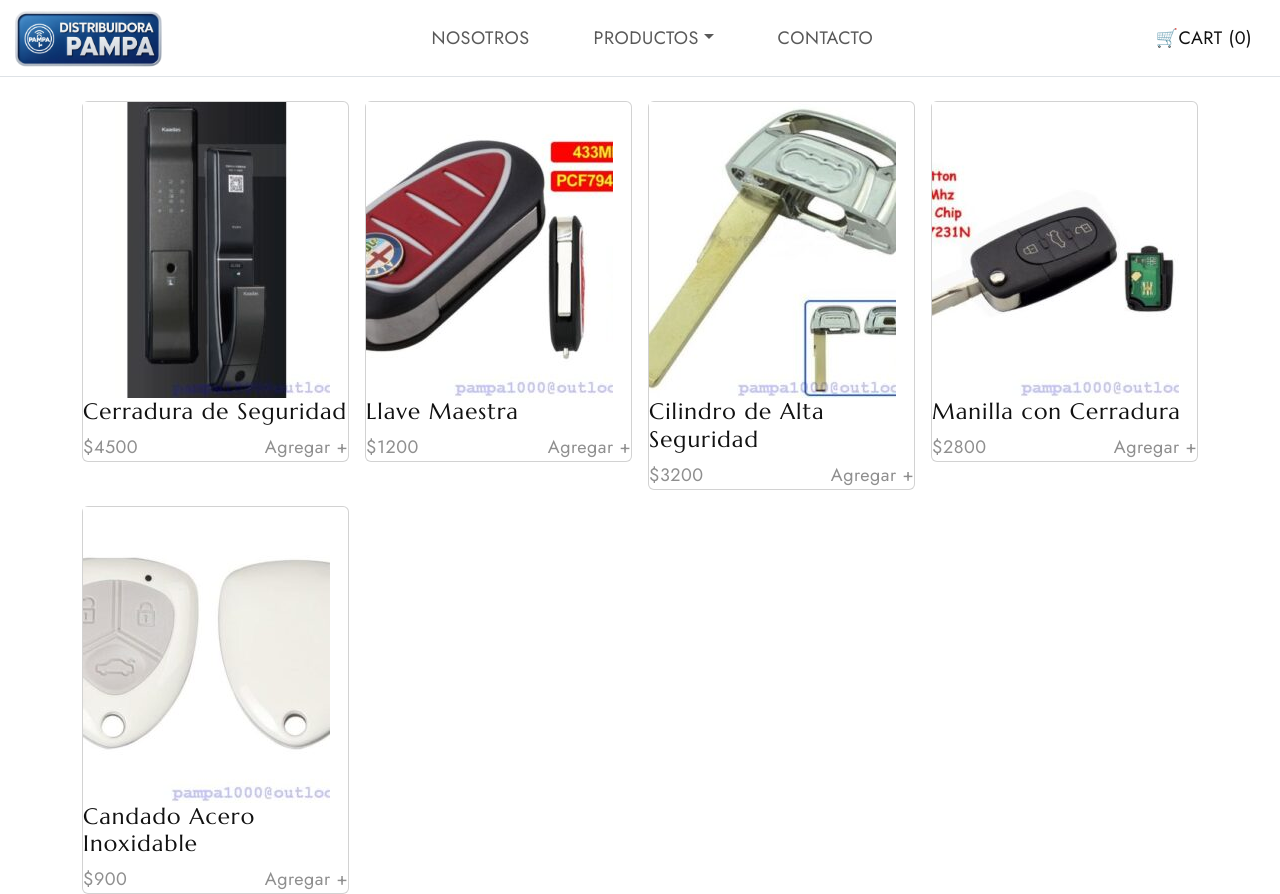
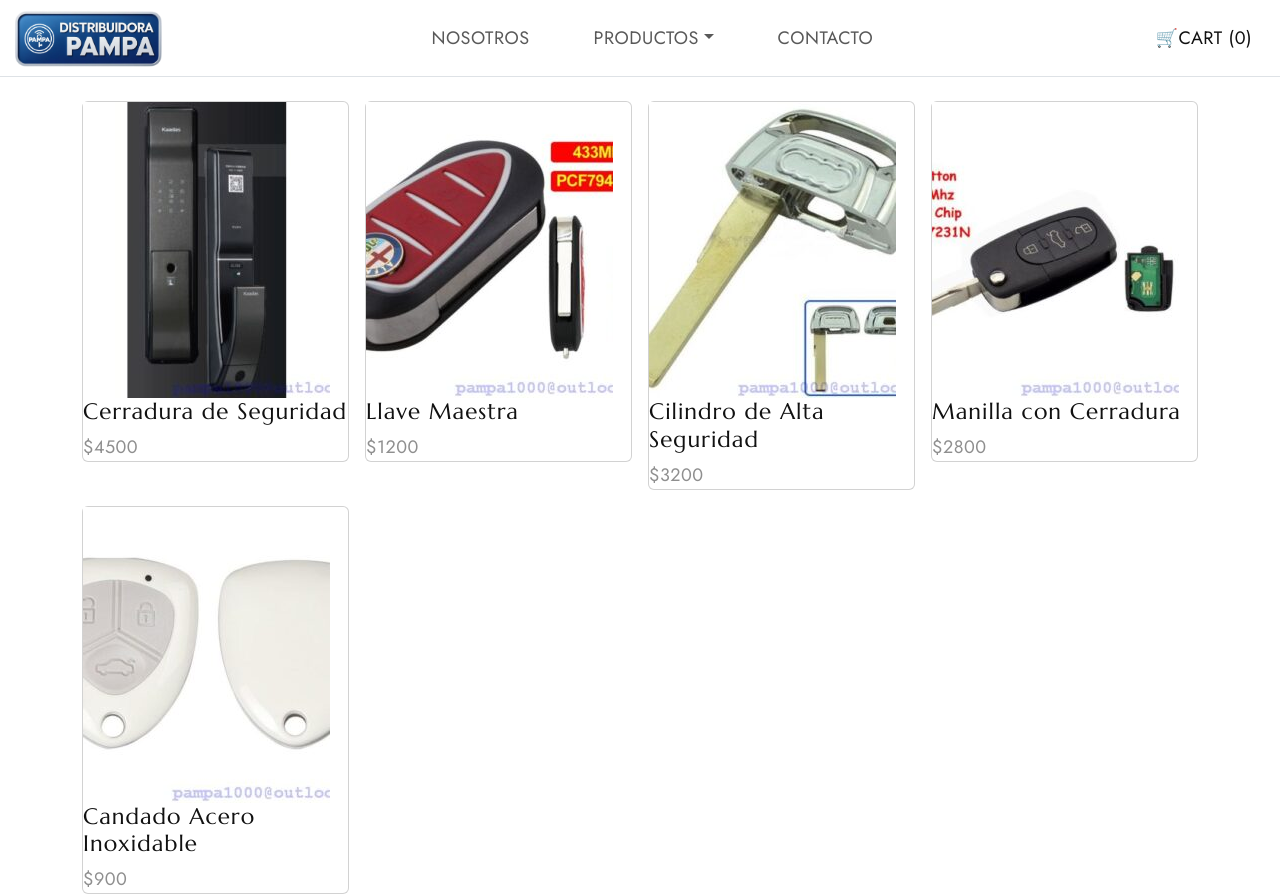
Before and after one commit to danielagutie/ProyectoFinal-Gutierrez, a React (Vite) app: page / in a window 1280 px wide. Built offline with nearby package versions, Linux system fonts and the light colour scheme.

Commit message:
Primera subida[

```diff
--- a/index.html
+++ b/index.html
@@ -12,8 +12,6 @@
     href="https://fonts.googleapis.com/css2?family=Jost:ital,wght@0,300;0,400;0,500;0,700;1,300;1,400;1,500;1,700&family=Marcellus&display=swap"
     rel="stylesheet">
 
-  <script src="https://stackpath.bootstrapcdn.com/bootstrap/4.4.1/js/bootstrap.bundle.min.js"></script>
-
   <title>PAMPA | Todo para el cerrajero</title>
 </head>
 
--- a/package.json
+++ b/package.json
@@ -12,6 +12,7 @@
   "dependencies": {
     "@mantine/core": "^8.3.4",
     "@mantine/hooks": "^8.3.4",
+    "axios": "^1.12.2",
     "react": "^19.1.1",
     "react-dom": "^19.1.1"
   },
--- a/src/components/Item.jsx
+++ b/src/components/Item.jsx
@@ -4,18 +4,17 @@ export default function Item({ prod }) {
   return (
 
 
-    <div class="col-lg-3 col-md-6 col-sm-12">
-      <div class="card">
-        <div class="image-container">
+    <div className="col-lg-3 col-md-6 col-sm-12">
+      <div className="card">
+        <div className="image-container">
           <a href="#">
             <img src={prod.img} alt={prod.title} className="product-image" />
           </a>
         </div>
-        <div class="product-detail-container">
-          <h5 class="dress-name">{prod.title}</h5>
-          <div class="d-flex justify-content-between align-items-center mt-2">
-            <span class="new-price">${prod.price}</span>
-            <span class="buy">Agregar +</span>
+        <div className="product-detail-container">
+          <h5 className="dress-name">{prod.title}</h5>
+          <div className="d-flex justify-content-between align-items-center mt-2">
+            <span className="new-price">${prod.price}</span>
           </div>
         </div>
       </div>
--- a/src/components/ItemListContainer/ItemListContainer.jsx
+++ b/src/components/ItemListContainer/ItemListContainer.jsx
@@ -1,17 +1,16 @@
-import { useState } from "react";
+import { useState, useEffect } from "react";
 // import "./ItemListContainer.css";
-
-import { products } from "../../data/products.js";
+import getProducts from "../../data/API.js";
 import Item from "../Item.jsx";
 
 export default function ItemListContainer(props) {
-  let todos = []
-  //  console.log({products});
+  const [products, setProducts] = useState([]);
+  useEffect(() => { getProducts().then((data) => setProducts(data)) },
+    [])
 
   return (
-
-    <div class="container mt-4">
-      <div class="row g-3">
+    <div className="container mt-4">
+      <div className="row g-3">
         {products.map((prod) => (
           <Item key={prod.idProd} prod={prod} />
         ))}
--- /dev/null
+++ b/src/data/API.js
@@ -0,0 +1,11 @@
+import { products } from "./products.js";
+
+function getProducts() {
+  return new Promise((resolve) => {
+    setTimeout(() => {
+      resolve(products);
+    }, 200);
+  });
+}
+
+export default getProducts;
```
Also changed, not shown: 1 other file (tests, documents, lock files or other folders).
